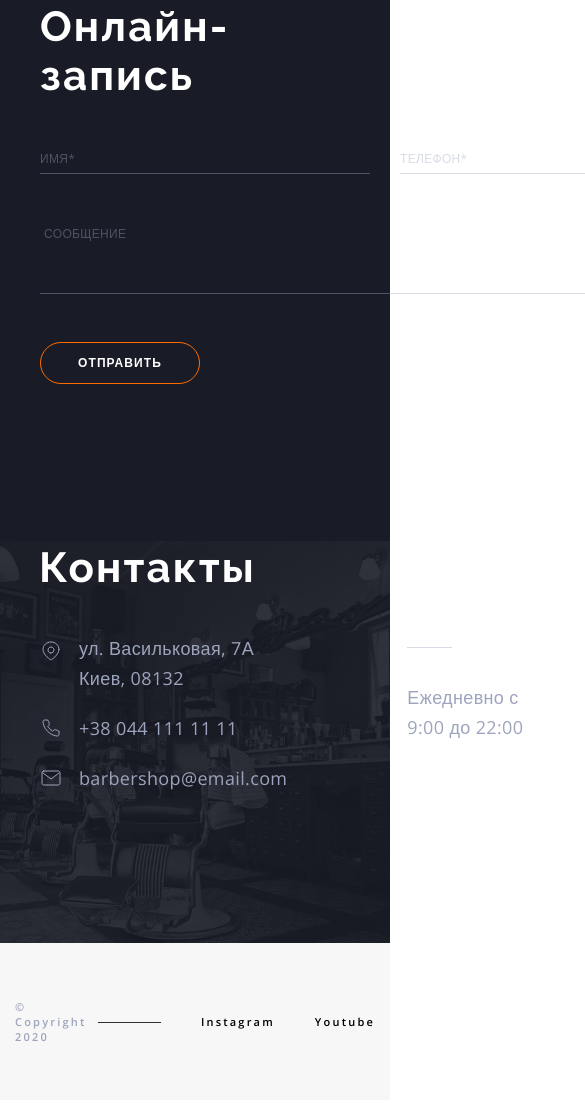
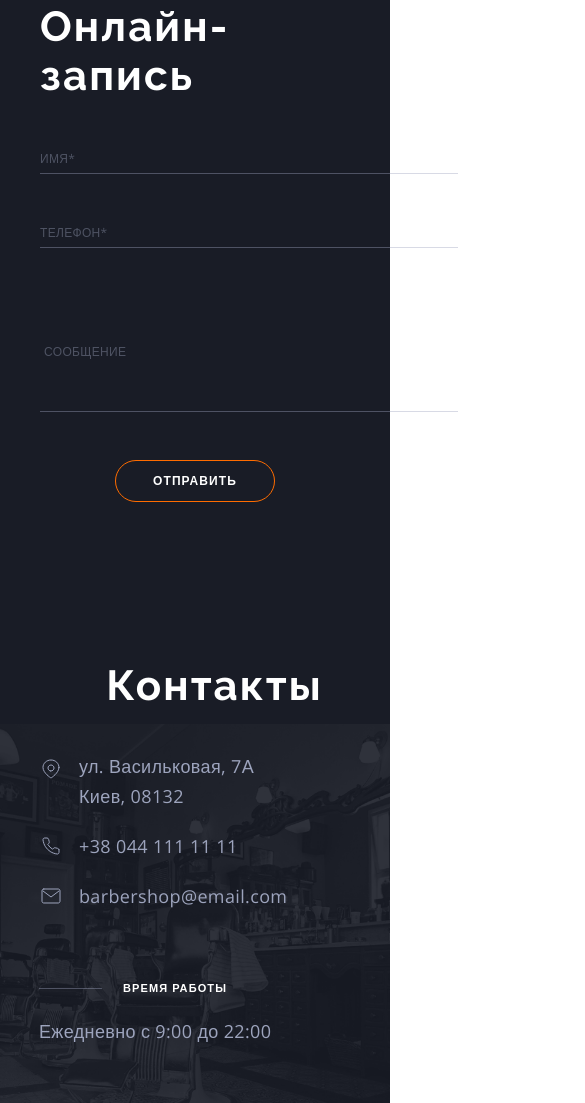
Before and after one commit to Vadym-Vasiliev/barbershop-markup-hw-05., a plain HTML site: page index.html in a window 390 px wide. Shown: the part 7436-8539 px from the top of the page, 585 px wide, since content can reach past the window. Drawn offline with nearby package versions, Linux system fonts and the light colour scheme.

Commit message:
додає мобільн версію в секцію online , contacts

```diff
--- a/sass/components/_contacts.scss
+++ b/sass/components/_contacts.scss
@@ -21,6 +21,9 @@
     @media screen and (max-width: 1199px) {
       display: flex;
     }
+    @media screen and (max-width: 767px) {
+      flex-wrap: wrap;
+    }
   }
 
   &__title {
@@ -32,6 +35,10 @@
     letter-spacing: 0.05em;
 
     color: $h-text-first;
+
+    @media screen and (max-width: 767px) {
+      text-align: center;
+    }
   }
 
   &__list {
@@ -91,6 +98,9 @@
   @media screen and (max-width: 1199px) {
     margin-left: 120px;
   }
+  @media screen and (max-width: 767px) {
+    margin-left: 0;
+  }
   &__top {
     font-weight: 600;
     font-size: 11px;
--- a/sass/components/_online.scss
+++ b/sass/components/_online.scss
@@ -69,6 +69,11 @@
     @media screen and (max-width: 1199px) {
       display: block;
     }
+    @media screen and (max-width: 767px) {
+      margin-left: auto;
+      margin-right: auto;
+    }
+
     color: $btn-text-first;
   }
 }
@@ -76,12 +81,18 @@
 // ONLINE_FORM
 
 .contacts-form {
+  @media screen and (max-width: 767px) {
+    flex-wrap: wrap;
+  }
   @media screen and (min-width: 1200px) {
     margin-bottom: 44px;
   }
   &__wrap {
     display: flex;
     margin-bottom: 44px;
+    @media screen and (max-width: 767px) {
+      flex-wrap: wrap;
+    }
   }
 
   &__field:not(:last-child) {
@@ -98,10 +109,19 @@
       width: 330px;
     }
 
+    @media screen and (max-width: 767px) {
+      width: 418px;
+      margin-bottom: 44px;
+    }
+
     &--tel {
       width: 260px;
       @media screen and (max-width: 1199px) {
         width: 330px;
+      }
+
+      @media screen and (max-width: 767px) {
+        width: 418px;
       }
     }
 
@@ -125,6 +145,10 @@
     transition: color 250ms linear, transform 250ms linear, border-color 250ms linear;
 
     color: rgba(157, 164, 189, 0.4);
+
+    @media screen and (max-width: 767px) {
+      top: 20%;
+    }
 
     .contacts-form__input:focus + &,
     .contacts-form__input:not(:placeholder-shown) + & {
@@ -153,6 +177,10 @@
       width: 690px;
     }
 
+    @media screen and (max-width: 767px) {
+      width: 418px;
+    }
+
     &::placeholder {
       text-transform: uppercase;
       font-style: normal;
```
Also changed, not shown: css/main.css, css/main.min.css, 2 other files.
